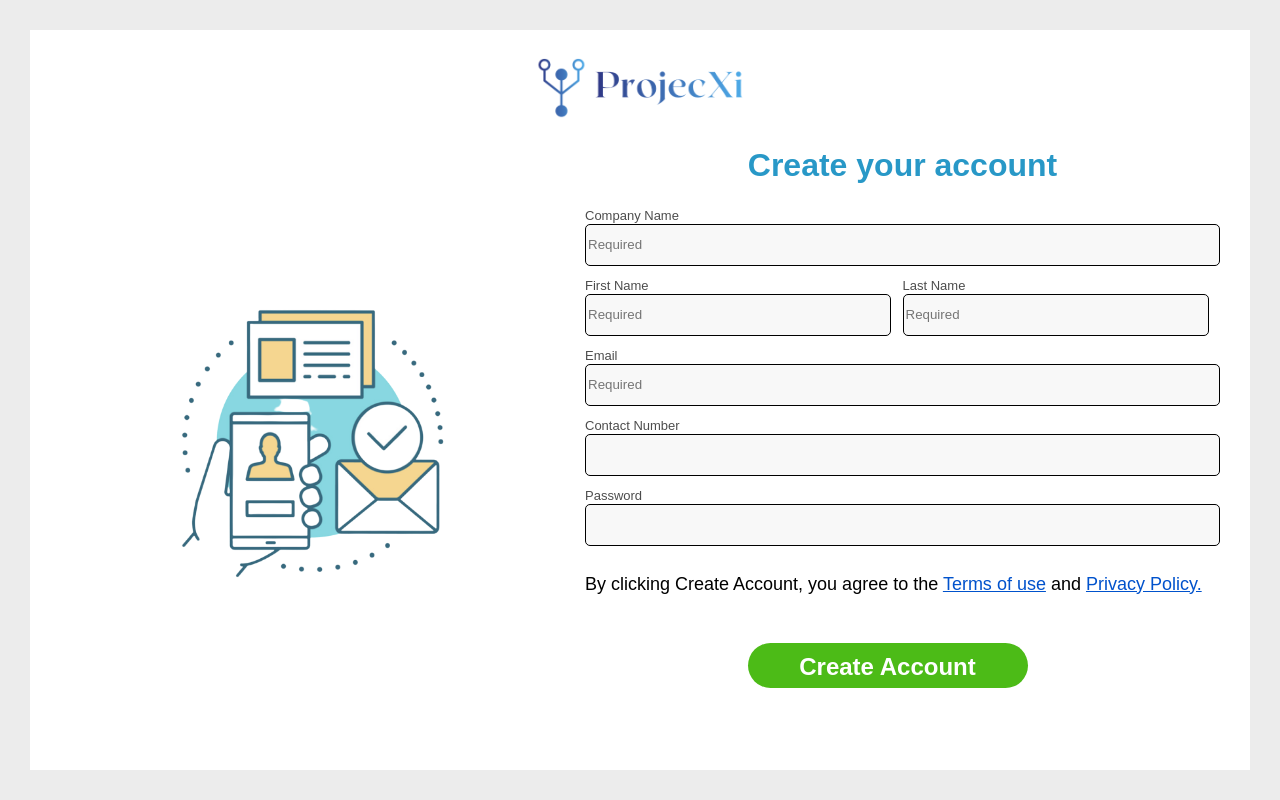
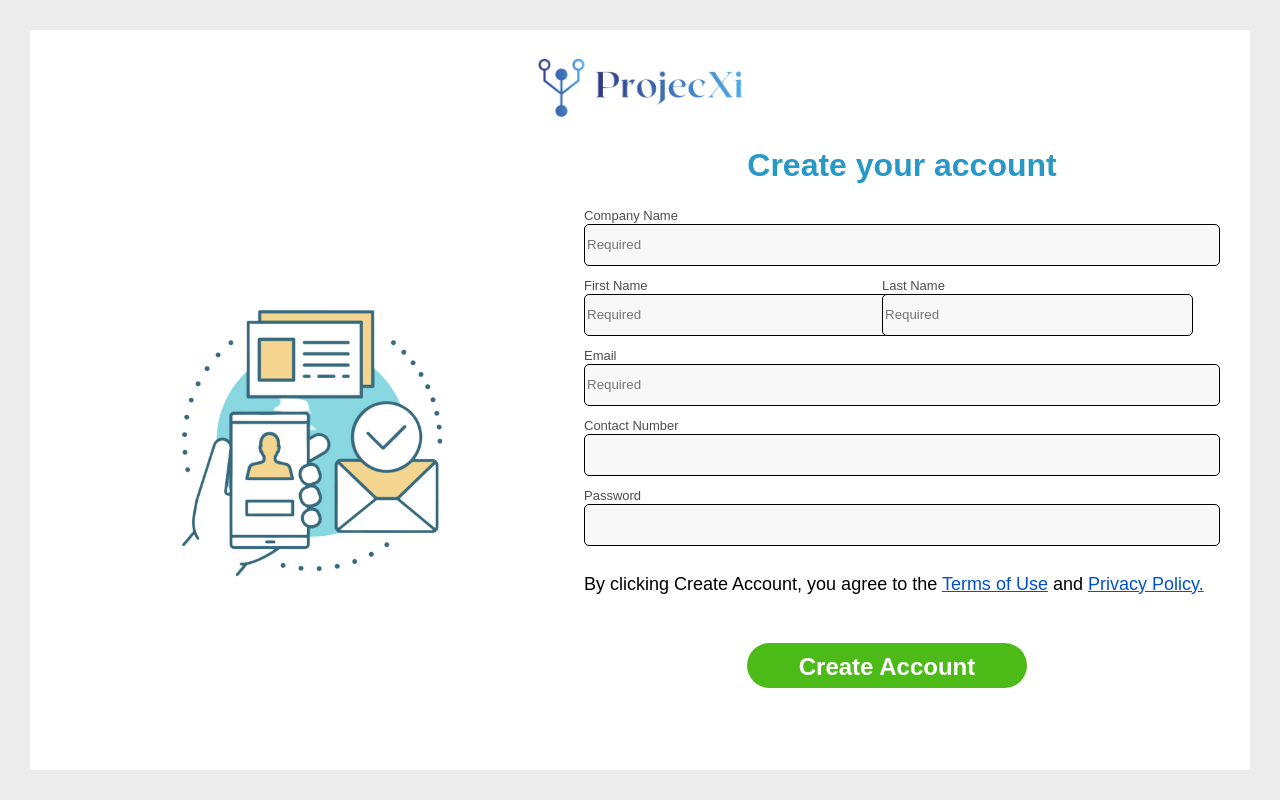
Before and after one commit to AmatyaSunu/projecxi, a PHP site: page /signup/signup.html in a window 1280 px wide. Run offline with PHP 8.4, Linux system fonts and the light colour scheme.

Commit message:
css completed for sign up page

```diff
--- a/signup/signup.html
+++ b/signup/signup.html
@@ -33,7 +33,7 @@
                     </div>
                     <div class="row">
                         <div class="column">
-                            <div style="margin-right: -30px;">
+                            <div>
                                 <label>First Name</label>
                             </div>
                             <div>
@@ -41,7 +41,7 @@
                                     placeholder="Required">
                             </div>
                         </div>
-                        <div class="column">
+                        <div class="column last-name">
                             <div>
                                 <label>Last Name</label>
                             </div>
@@ -76,7 +76,7 @@
                         </div>
                     </div>
                     <p class="policy">By clicking Create Account, you agree to the <a class="policy-link"
-                            href="privacy-policy.html">Terms of use</a> and <a class="policy-link"
+                            href="privacy-policy.html">Terms of Use</a> and <a class="policy-link"
                             href="privacy-policy.html">Privacy Policy.</a></p>
                     <div class="create-button">
                         <button class="create-account-button">Create Account</button>
--- a/styles/style.css
+++ b/styles/style.css
@@ -89,7 +89,7 @@ a {
 }
 
 .custom-input {
-    width: 629px;
+    width: 630px;
     height: 38px;
     background-color: #F8F8F8;
     border: black 1px solid;
@@ -98,12 +98,16 @@ a {
 }
 
 .custom-input-half {
-    width: 300px;
+    width: 305px;
     height: 38px;
     background-color: #F8F8F8;
     border: black 1px solid;
     border-radius: 5px;
     margin-bottom: 10px;
+}
+
+.last-name {
+    margin-left: -40px;
 }
 
 .policy {
```
